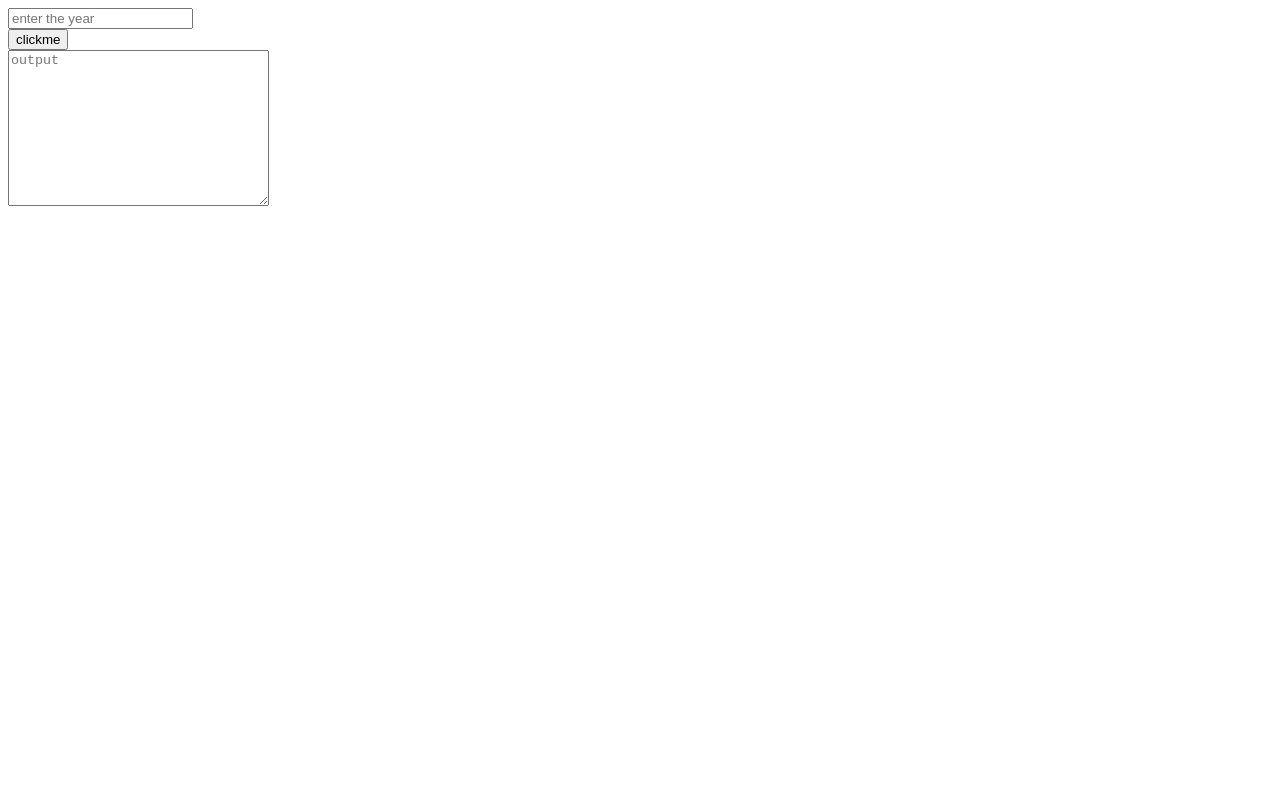
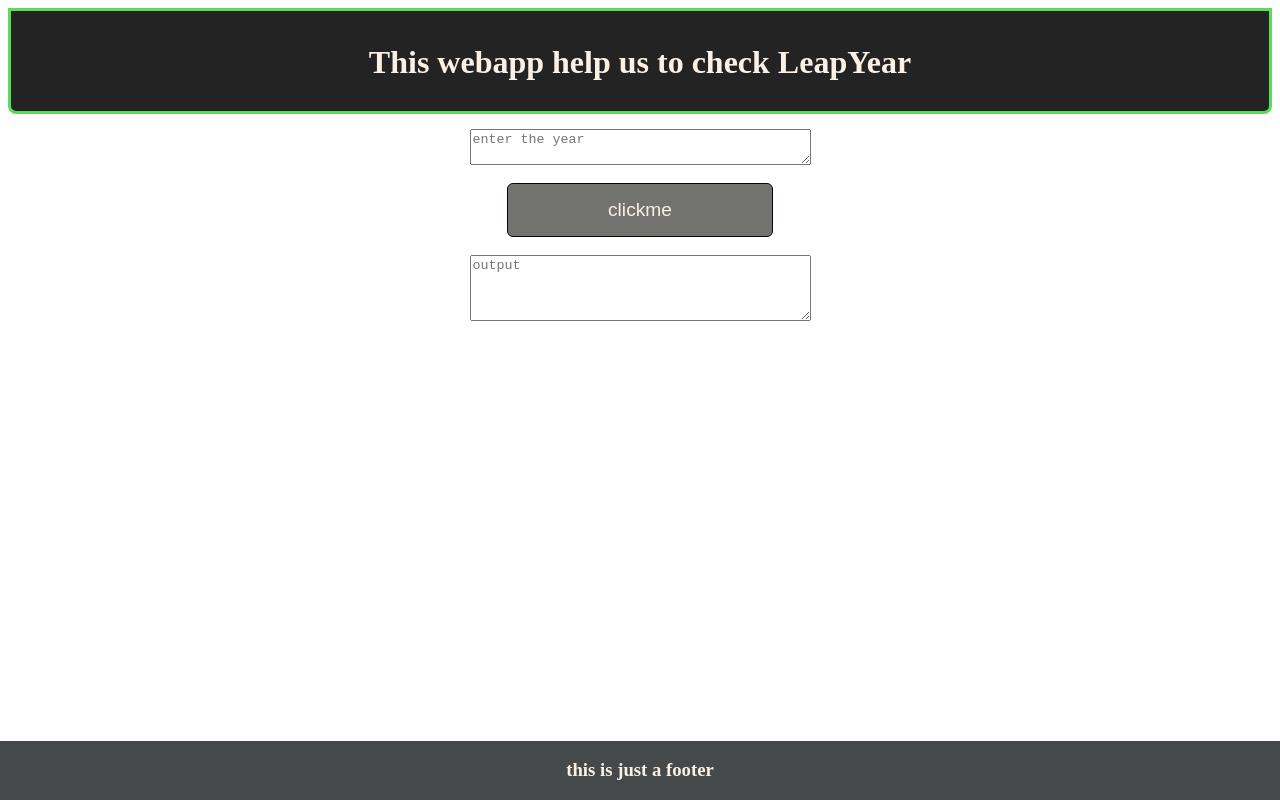
Before and after one commit to mohammadkhizerkhan/leap-year, a plain HTML site: page index.html in a window 1280 px wide. Drawn offline with Linux system fonts and the light colour scheme.

Commit message:
added css

```diff
--- a/index.html
+++ b/index.html
@@ -5,15 +5,20 @@
     <meta http-equiv="X-UA-Compatible" content="IE=edge">
     <meta name="viewport" content="width=device-width, initial-scale=1.0">
     <title>Document</title>
+    <link rel="stylesheet" href="style.css">
 </head>
 <body>
-    <input type="text" id="dateIn" placeholder="enter the year">
-    <div>
-        <button id="click">clickme</button>
+    <div class="intro">
+        <h1 class="intro-content">This webapp help us to check LeapYear</h1>
     </div>
-    <div>
-        <textarea name="" id="result" cols="30" rows="10" placeholder="output"></textarea>
+    <div class="container">
+            <textarea id="dateIn" placeholder="enter the year" cols="40"></textarea>
+        <br>
+            <button id="click">clickme</button>
+        <br>
+            <textarea name="" id="result" rows="4" cols="40" placeholder="output"></textarea>
+        <script src="/script.js" type="text/javascript"></script>
     </div>
-    <script src="/script.js" type="text/javascript"></script>
+    <footer class="foot"><h3>this is just a footer</h3></footer>
 </body>
 </html>
--- /dev/null
+++ b/style.css
@@ -0,0 +1,49 @@
+.intro{
+    background-color: rgb(36, 35, 35);
+    height: 100px;
+    border: 3px solid rgb(91, 218, 91);
+    border-bottom-left-radius: 8px;
+    border-bottom-right-radius:8px;
+    margin-bottom: 15px;
+}
+
+.intro-content{
+    color: linen;
+    display: flex;
+    justify-content: center;
+    margin-top: 33px;
+}
+
+
+.container{
+    display: flex;
+    flex-direction: column;
+    justify-content: center;
+    align-items: center;
+}
+
+/* textarea{
+} */
+
+#click
+{
+    background-color: #72726e;
+    /* border: 2px solid limegreen; */
+    padding: 15px;
+    cursor: pointer;
+    width: 21%;
+    border: 1px solid rgb(7, 7, 7);
+    border-radius: 6px;
+    color: linen;
+    font-size: larger;
+}
+
+.foot{
+    position: fixed;
+    left: 0;
+    bottom: 0;
+    width: 100%;
+    background-color: #454949;
+    text-align: center;
+    color: linen;
+ }
```
